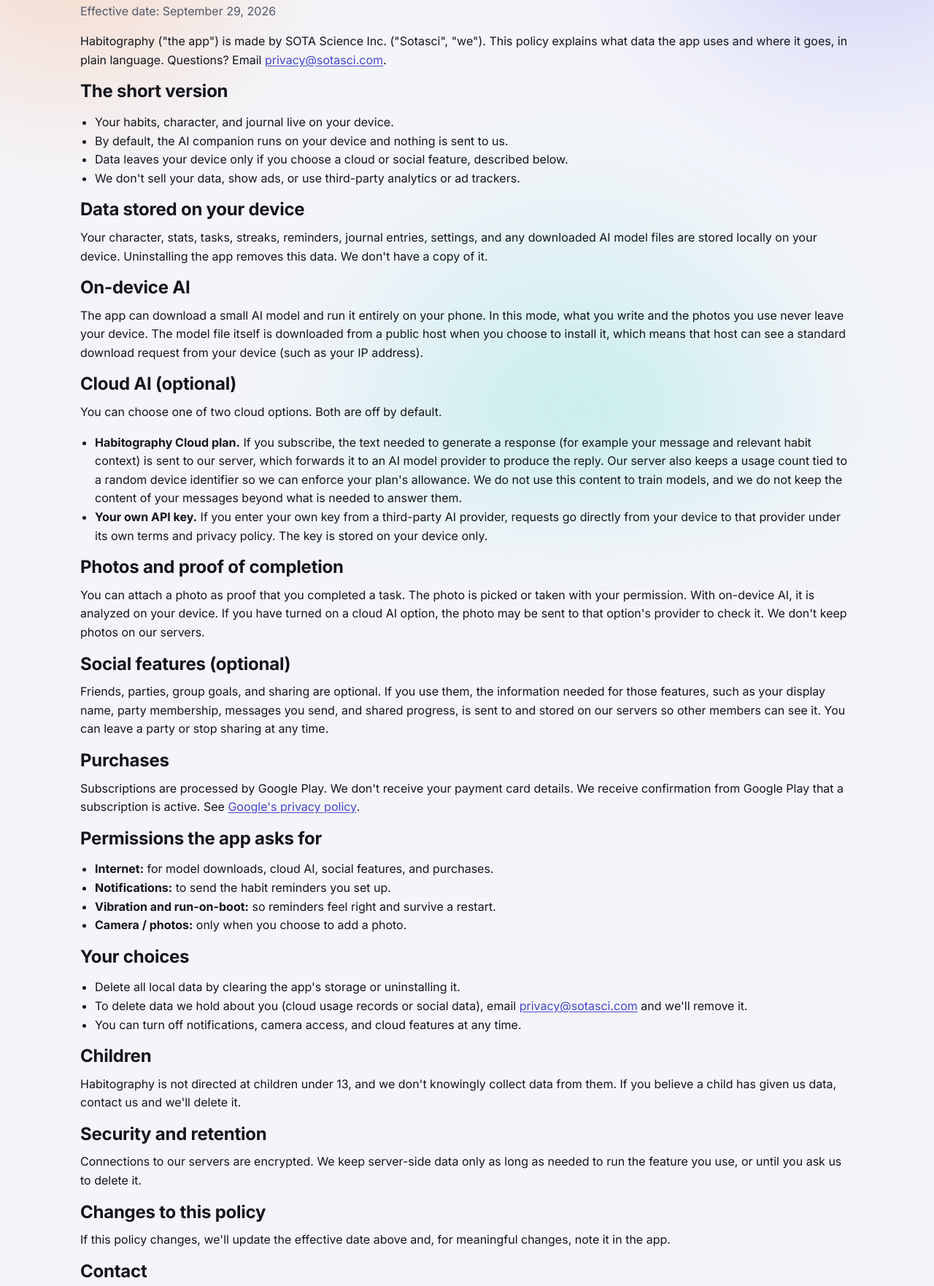
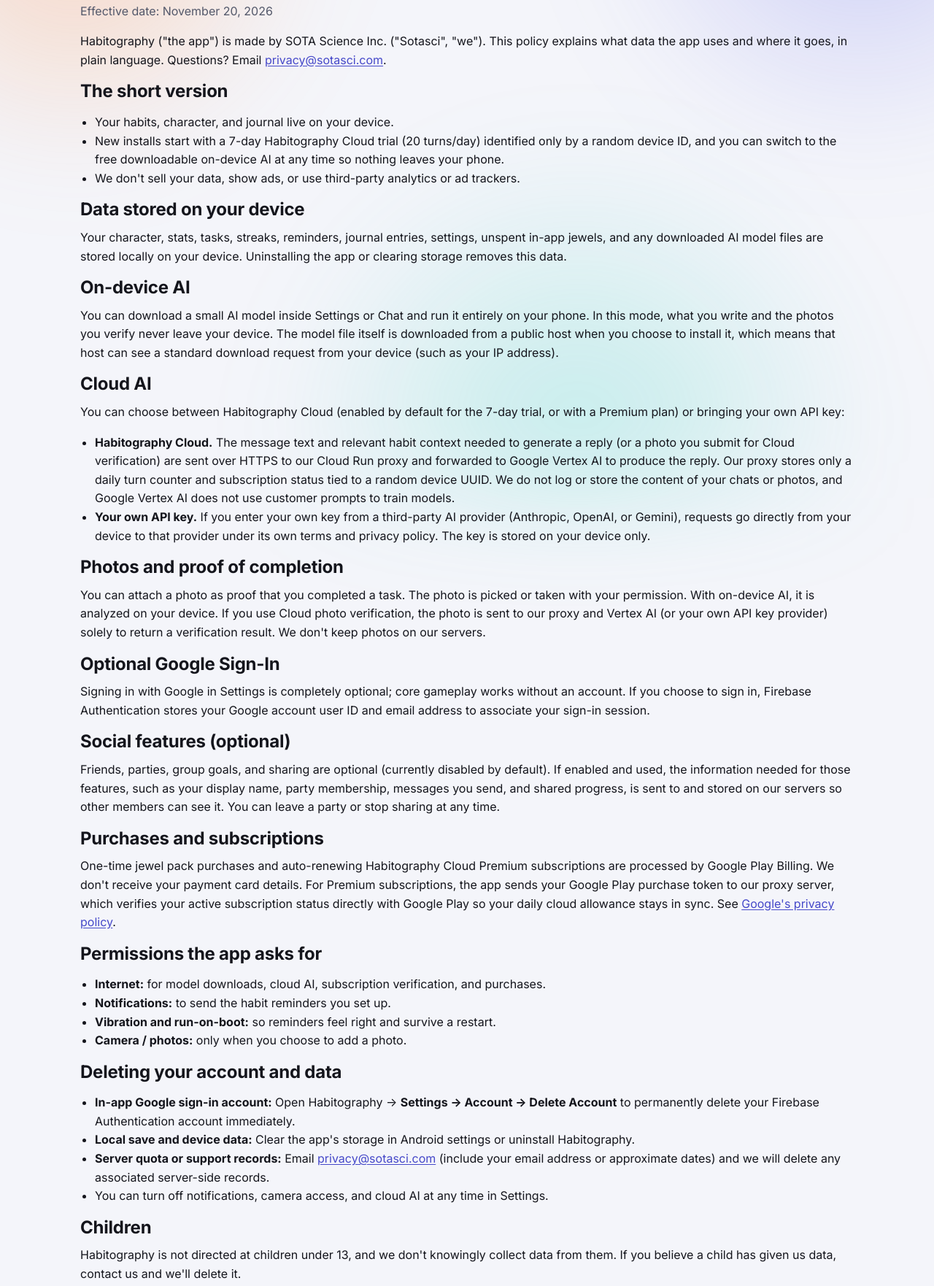
Before and after one commit to tejas1794/sotasci, a plain HTML site: page habitography-privacy.html in a window 1280 px wide. Shown: the part 198-1960 px from the top of the page at 73% size. Drawn offline with Linux system fonts and the light colour scheme.

Commit message:
Update Habitography privacy, FAQ, and mark Apple/iOS as coming soon

```diff
--- a/habitography-privacy.html
+++ b/habitography-privacy.html
@@ -42,52 +42,55 @@
   <section class="section">
     <div class="wrap">
       <h1>Habitography Privacy Policy</h1>
-      <p class="text-muted">Effective date: September 29, 2026</p>
+      <p class="text-muted">Effective date: November 20, 2026</p>
       <p>Habitography ("the app") is made by SOTA Science Inc. ("Sotasci", "we"). This policy explains what data the app uses and where it goes, in plain language. Questions? Email <a href="mailto:privacy@sotasci.com">privacy@sotasci.com</a>.</p>
 
       <h2>The short version</h2>
       <ul>
         <li>Your habits, character, and journal live on your device.</li>
-        <li>By default, the AI companion runs on your device and nothing is sent to us.</li>
-        <li>Data leaves your device only if you choose a cloud or social feature, described below.</li>
+        <li>New installs start with a 7-day Habitography Cloud trial (20 turns/day) identified only by a random device ID, and you can switch to the free downloadable on-device AI at any time so nothing leaves your phone.</li>
         <li>We don't sell your data, show ads, or use third-party analytics or ad trackers.</li>
       </ul>
 
       <h2>Data stored on your device</h2>
-      <p>Your character, stats, tasks, streaks, reminders, journal entries, settings, and any downloaded AI model files are stored locally on your device. Uninstalling the app removes this data. We don't have a copy of it.</p>
+      <p>Your character, stats, tasks, streaks, reminders, journal entries, settings, unspent in-app jewels, and any downloaded AI model files are stored locally on your device. Uninstalling the app or clearing storage removes this data.</p>
 
       <h2>On-device AI</h2>
-      <p>The app can download a small AI model and run it entirely on your phone. In this mode, what you write and the photos you use never leave your device. The model file itself is downloaded from a public host when you choose to install it, which means that host can see a standard download request from your device (such as your IP address).</p>
+      <p>You can download a small AI model inside Settings or Chat and run it entirely on your phone. In this mode, what you write and the photos you verify never leave your device. The model file itself is downloaded from a public host when you choose to install it, which means that host can see a standard download request from your device (such as your IP address).</p>
 
-      <h2>Cloud AI (optional)</h2>
-      <p>You can choose one of two cloud options. Both are off by default.</p>
+      <h2>Cloud AI</h2>
+      <p>You can choose between Habitography Cloud (enabled by default for the 7-day trial, or with a Premium plan) or bringing your own API key:</p>
       <ul>
-        <li><strong>Habitography Cloud plan.</strong> If you subscribe, the text needed to generate a response (for example your message and relevant habit context) is sent to our server, which forwards it to an AI model provider to produce the reply. Our server also keeps a usage count tied to a random device identifier so we can enforce your plan's allowance. We do not use this content to train models, and we do not keep the content of your messages beyond what is needed to answer them.</li>
-        <li><strong>Your own API key.</strong> If you enter your own key from a third-party AI provider, requests go directly from your device to that provider under its own terms and privacy policy. The key is stored on your device only.</li>
+        <li><strong>Habitography Cloud.</strong> The message text and relevant habit context needed to generate a reply (or a photo you submit for Cloud verification) are sent over HTTPS to our Cloud Run proxy and forwarded to Google Vertex AI to produce the reply. Our proxy stores only a daily turn counter and subscription status tied to a random device UUID. We do not log or store the content of your chats or photos, and Google Vertex AI does not use customer prompts to train models.</li>
+        <li><strong>Your own API key.</strong> If you enter your own key from a third-party AI provider (Anthropic, OpenAI, or Gemini), requests go directly from your device to that provider under its own terms and privacy policy. The key is stored on your device only.</li>
       </ul>
 
       <h2>Photos and proof of completion</h2>
-      <p>You can attach a photo as proof that you completed a task. The photo is picked or taken with your permission. With on-device AI, it is analyzed on your device. If you have turned on a cloud AI option, the photo may be sent to that option's provider to check it. We don't keep photos on our servers.</p>
+      <p>You can attach a photo as proof that you completed a task. The photo is picked or taken with your permission. With on-device AI, it is analyzed on your device. If you use Cloud photo verification, the photo is sent to our proxy and Vertex AI (or your own API key provider) solely to return a verification result. We don't keep photos on our servers.</p>
+
+      <h2>Optional Google Sign-In</h2>
+      <p>Signing in with Google in Settings is completely optional; core gameplay works without an account. If you choose to sign in, Firebase Authentication stores your Google account user ID and email address to associate your sign-in session.</p>
 
       <h2>Social features (optional)</h2>
-      <p>Friends, parties, group goals, and sharing are optional. If you use them, the information needed for those features, such as your display name, party membership, messages you send, and shared progress, is sent to and stored on our servers so other members can see it. You can leave a party or stop sharing at any time.</p>
+      <p>Friends, parties, group goals, and sharing are optional (currently disabled by default). If enabled and used, the information needed for those features, such as your display name, party membership, messages you send, and shared progress, is sent to and stored on our servers so other members can see it. You can leave a party or stop sharing at any time.</p>
 
-      <h2>Purchases</h2>
-      <p>Subscriptions are processed by Google Play. We don't receive your payment card details. We receive confirmation from Google Play that a subscription is active. See <a href="https://policies.google.com/privacy" target="_blank" rel="noopener">Google's privacy policy</a>.</p>
+      <h2>Purchases and subscriptions</h2>
+      <p>One-time jewel pack purchases and auto-renewing Habitography Cloud Premium subscriptions are processed by Google Play Billing. We don't receive your payment card details. For Premium subscriptions, the app sends your Google Play purchase token to our proxy server, which verifies your active subscription status directly with Google Play so your daily cloud allowance stays in sync. See <a href="https://policies.google.com/privacy" target="_blank" rel="noopener">Google's privacy policy</a>.</p>
 
       <h2>Permissions the app asks for</h2>
       <ul>
-        <li><strong>Internet:</strong> for model downloads, cloud AI, social features, and purchases.</li>
+        <li><strong>Internet:</strong> for model downloads, cloud AI, subscription verification, and purchases.</li>
         <li><strong>Notifications:</strong> to send the habit reminders you set up.</li>
         <li><strong>Vibration and run-on-boot:</strong> so reminders feel right and survive a restart.</li>
         <li><strong>Camera / photos:</strong> only when you choose to add a photo.</li>
       </ul>
 
-      <h2>Your choices</h2>
+      <h2 id="delete-account">Deleting your account and data</h2>
       <ul>
-        <li>Delete all local data by clearing the app's storage or uninstalling it.</li>
-        <li>To delete data we hold about you (cloud usage records or social data), email <a href="mailto:privacy@sotasci.com">privacy@sotasci.com</a> and we'll remove it.</li>
-        <li>You can turn off notifications, camera access, and cloud features at any time.</li>
+        <li><strong>In-app Google sign-in account:</strong> Open Habitography → <strong>Settings → Account → Delete Account</strong> to permanently delete your Firebase Authentication account immediately.</li>
+        <li><strong>Local save and device data:</strong> Clear the app's storage in Android settings or uninstall Habitography.</li>
+        <li><strong>Server quota or support records:</strong> Email <a href="mailto:privacy@sotasci.com">privacy@sotasci.com</a> (include your email address or approximate dates) and we will delete any associated server-side records.</li>
+        <li>You can turn off notifications, camera access, and cloud AI at any time in Settings.</li>
       </ul>
 
       <h2>Children</h2>
```
Also changed, not shown: habitography.html (+4 -4 lines), privacy.html (+6 -5 lines), support.html (+9 -5 lines).
